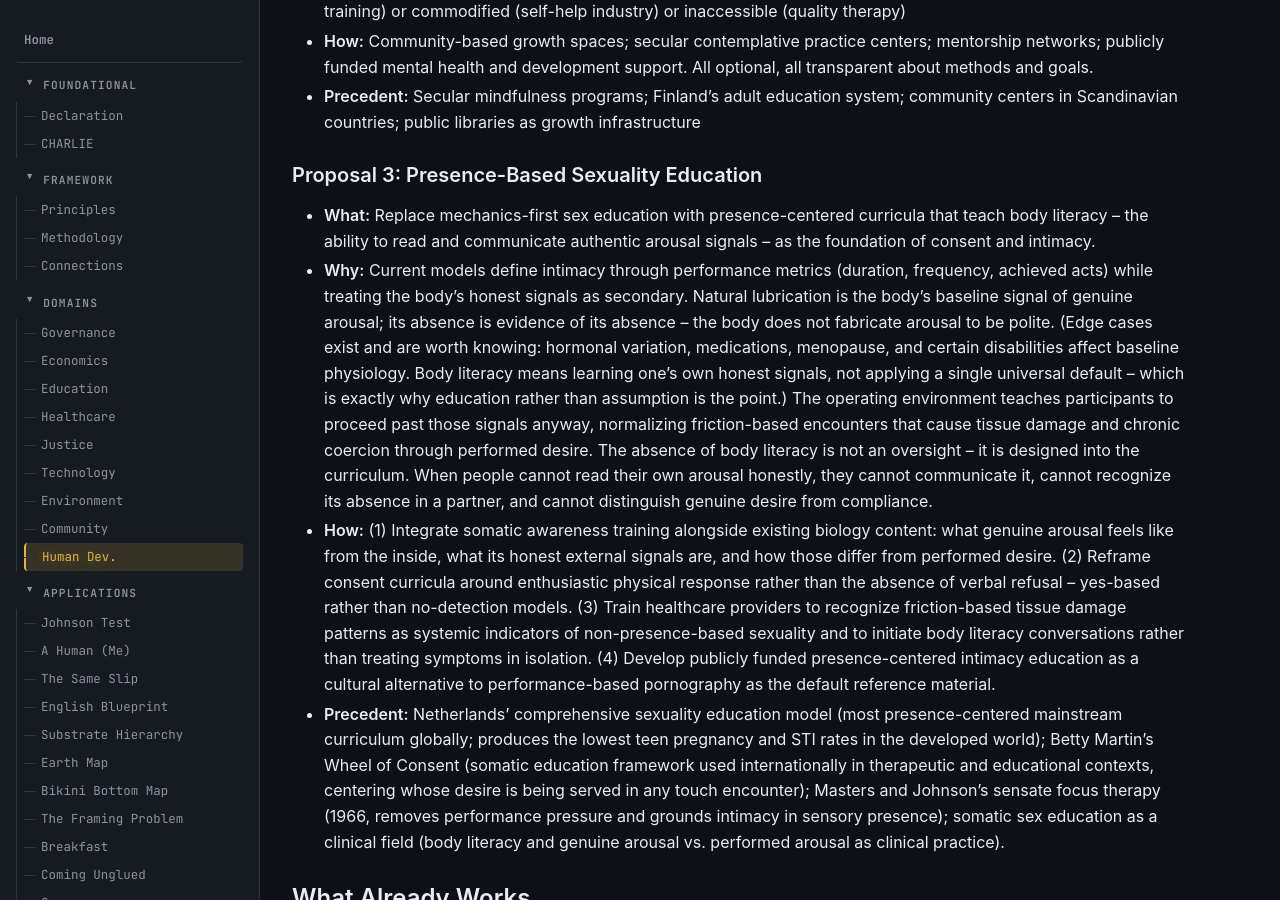
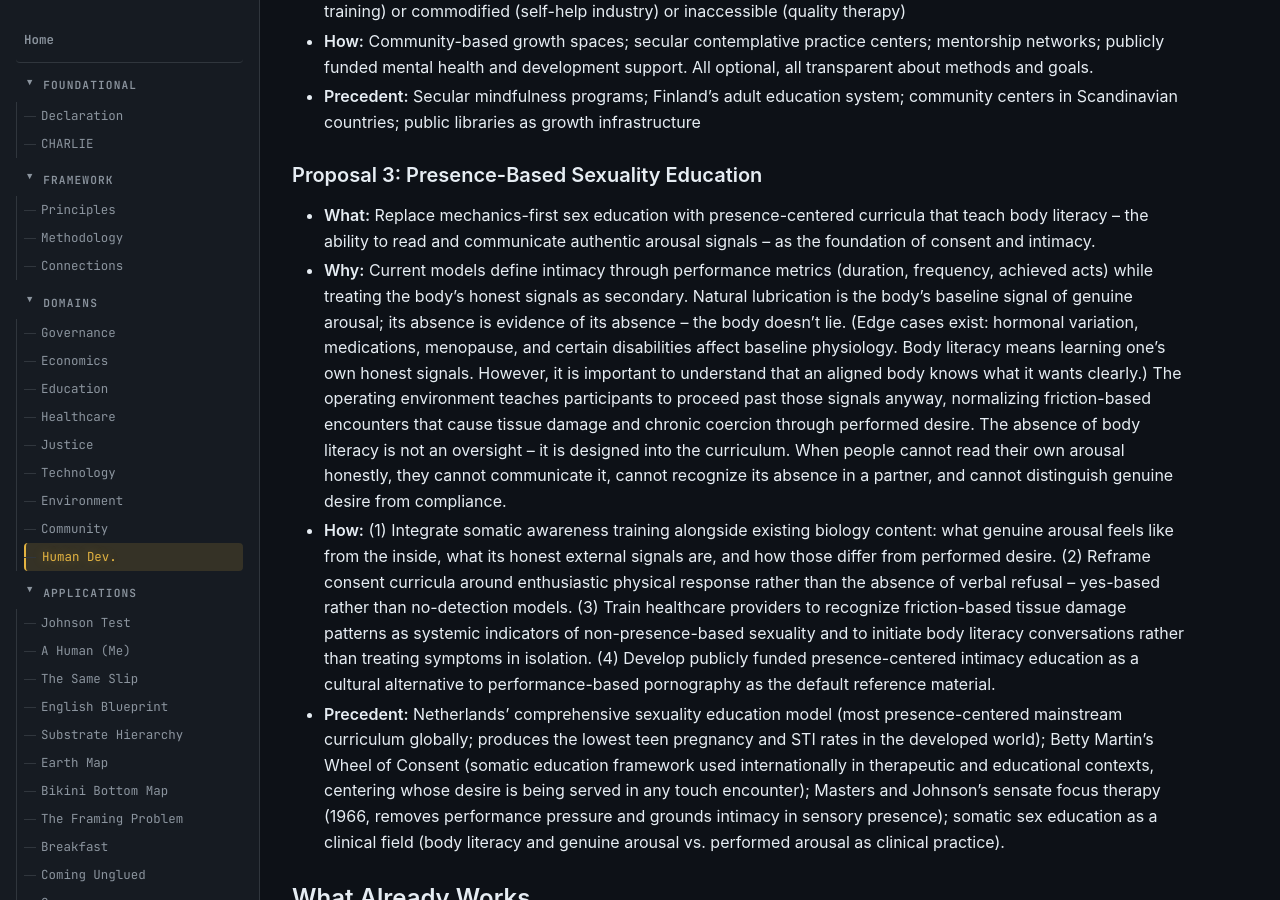
Before and after one commit to EvangAI-777/Universum, a Jekyll site: the page built from domains/human-development/index.md, in a window 1280 px wide and 900 px high, scrolled down 2386 px. Built offline with Jekyll 4.4.1, drawn with Linux system fonts in a browser that asks for light colours.

Commit message:
Tighten body literacy sentence -- less hedging, clearer core claim
https://claude.ai/code/session_015YNLcAaonWifMpx1jFkCbS

```diff
--- a/domains/human-development/index.md
+++ b/domains/human-development/index.md
@@ -64,7 +64,7 @@ This isn't imposed from outside. It's what consciousness observably *does* when
 ### Proposal 3: Presence-Based Sexuality Education
 
 - **What:** Replace mechanics-first sex education with presence-centered curricula that teach body literacy -- the ability to read and communicate authentic arousal signals -- as the foundation of consent and intimacy.
-- **Why:** Current models define intimacy through performance metrics (duration, frequency, achieved acts) while treating the body's honest signals as secondary. Natural lubrication is the body's baseline signal of genuine arousal; its absence is evidence of its absence -- the body does not fabricate arousal to be polite. (Edge cases exist and are worth knowing: hormonal variation, medications, menopause, and certain disabilities affect baseline physiology. Body literacy means learning one's own honest signals, not applying a single universal default -- which is exactly why education rather than assumption is the point.) The operating environment teaches participants to proceed past those signals anyway, normalizing friction-based encounters that cause tissue damage and chronic coercion through performed desire. The absence of body literacy is not an oversight -- it is designed into the curriculum. When people cannot read their own arousal honestly, they cannot communicate it, cannot recognize its absence in a partner, and cannot distinguish genuine desire from compliance.
+- **Why:** Current models define intimacy through performance metrics (duration, frequency, achieved acts) while treating the body's honest signals as secondary. Natural lubrication is the body's baseline signal of genuine arousal; its absence is evidence of its absence -- the body doesn't lie. (Edge cases exist: hormonal variation, medications, menopause, and certain disabilities affect baseline physiology. Body literacy means learning one's own honest signals. However, it is important to understand that an aligned body knows what it wants clearly.) The operating environment teaches participants to proceed past those signals anyway, normalizing friction-based encounters that cause tissue damage and chronic coercion through performed desire. The absence of body literacy is not an oversight -- it is designed into the curriculum. When people cannot read their own arousal honestly, they cannot communicate it, cannot recognize its absence in a partner, and cannot distinguish genuine desire from compliance.
 - **How:** (1) Integrate somatic awareness training alongside existing biology content: what genuine arousal feels like from the inside, what its honest external signals are, and how those differ from performed desire. (2) Reframe consent curricula around enthusiastic physical response rather than the absence of verbal refusal -- yes-based rather than no-detection models. (3) Train healthcare providers to recognize friction-based tissue damage patterns as systemic indicators of non-presence-based sexuality and to initiate body literacy conversations rather than treating symptoms in isolation. (4) Develop publicly funded presence-centered intimacy education as a cultural alternative to performance-based pornography as the default reference material.
 - **Precedent:** Netherlands' comprehensive sexuality education model (most presence-centered mainstream curriculum globally; produces the lowest teen pregnancy and STI rates in the developed world); Betty Martin's Wheel of Consent (somatic education framework used internationally in therapeutic and educational contexts, centering whose desire is being served in any touch encounter); Masters and Johnson's sensate focus therapy (1966, removes performance pressure and grounds intimacy in sensory presence); somatic sex education as a clinical field (body literacy and genuine arousal vs. performed arousal as clinical practice).
 
```
